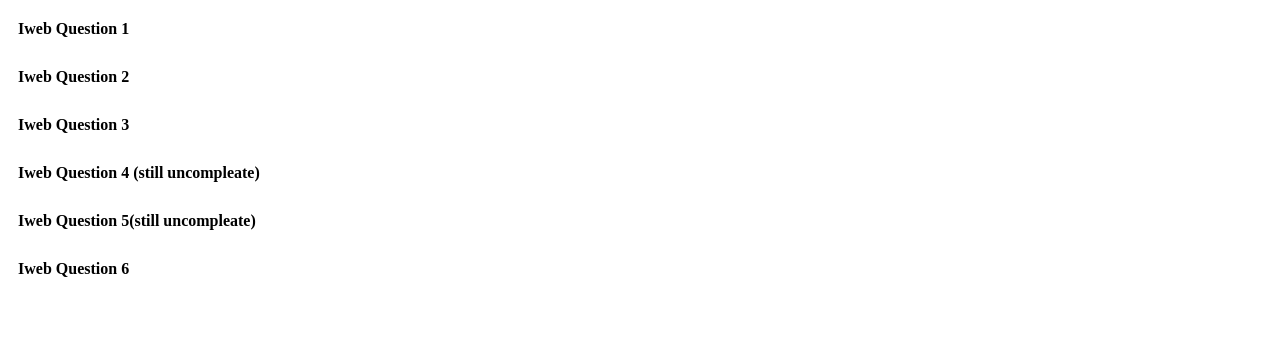
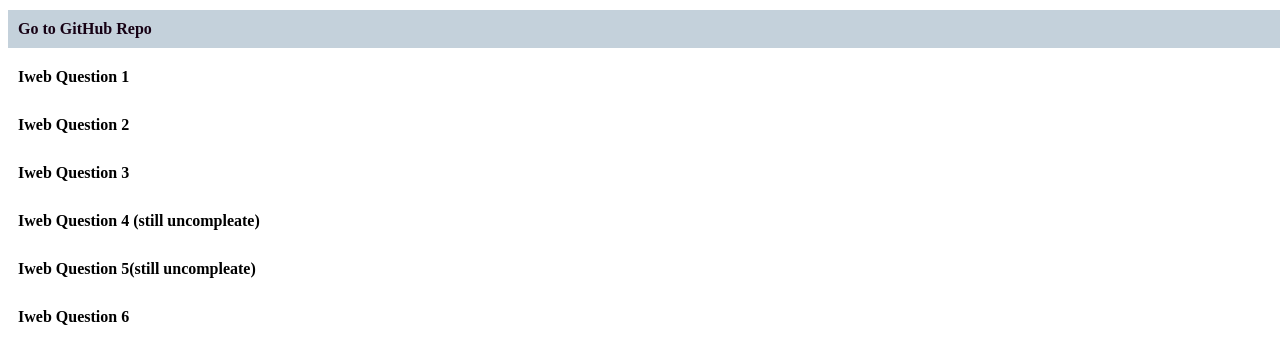
Before and after one commit to J8in-Rao/Collage_Assignments, a plain HTML site: page index.html in a window 1280 px wide. Shown: the top 364 px of the page. Drawn offline with Linux system fonts and the light colour scheme.

Commit message:
added git repo link

```diff
--- a/index.html
+++ b/index.html
@@ -7,7 +7,7 @@
     <link rel="stylesheet" href="style.css">
 </head>
 <body>
-
+    <a href="https://github.com/J8in-Rao/Collage_Assignments" class="git">Go to GitHub Repo</a>
     <a href="./Iweb/q1.html">Iweb Question 1</a>
     <a href="./Iweb/q2.html">Iweb Question 2</a>
     <a href="./Iweb/q3.html">Iweb Question 3</a>
--- a/style.css
+++ b/style.css
@@ -12,3 +12,7 @@ a:hover{
     background-color: black;
     color: white;
 }
+.git{
+    color: rgb(22, 1, 20);
+    background-color: rgb(196, 209, 219);
+}
```
